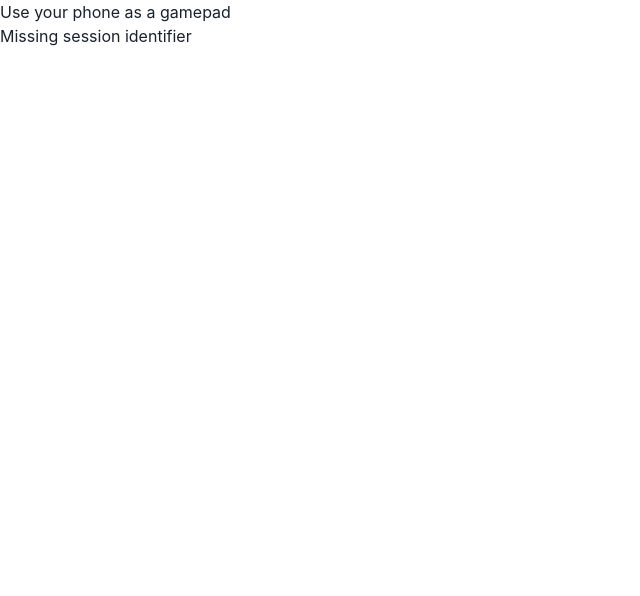
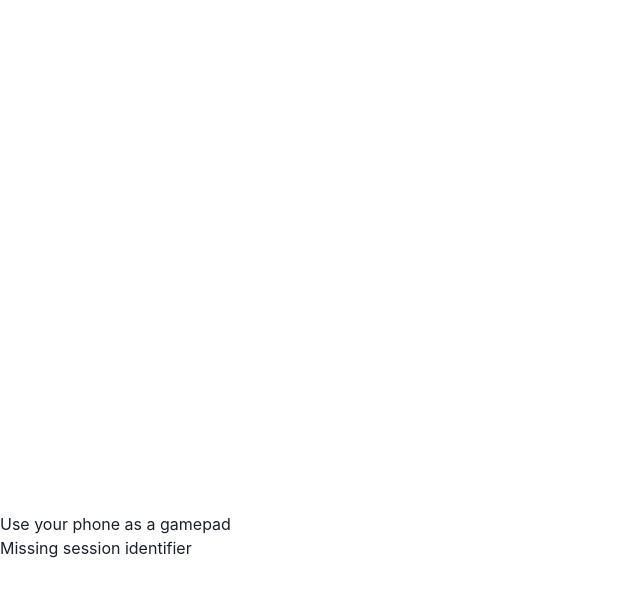
Before and after one commit to thatmarcel/remote-gamepad-frontend, a Next.js app: page /play in a window 1280 px wide. Shown: the top 596 px of the page, without its empty margins (0-640 px from the left). Built offline with nearby package versions, Linux system fonts and the light colour scheme; no server answers.

Commit message:
Preload warning icon so it can be shown after the internet connection has been lost

```diff
--- a/pages/play.jsx
+++ b/pages/play.jsx
@@ -179,6 +179,9 @@ const Play = () => {
                 <title>Remote Gamepad</title>
             </Head>
 
+            {/* Preload warning icon so it can be shown after the internet connection has been lost */}
+            <img src="/warning-icon.svg" className="w-0 h-0" />
+
             {hasDisconnected
                 ? <DisconnectedPane hasGameSessionEnded={hasGameSessionEnded} hasConnectionError={hasConnectionError} />
                 : (isMember
```
